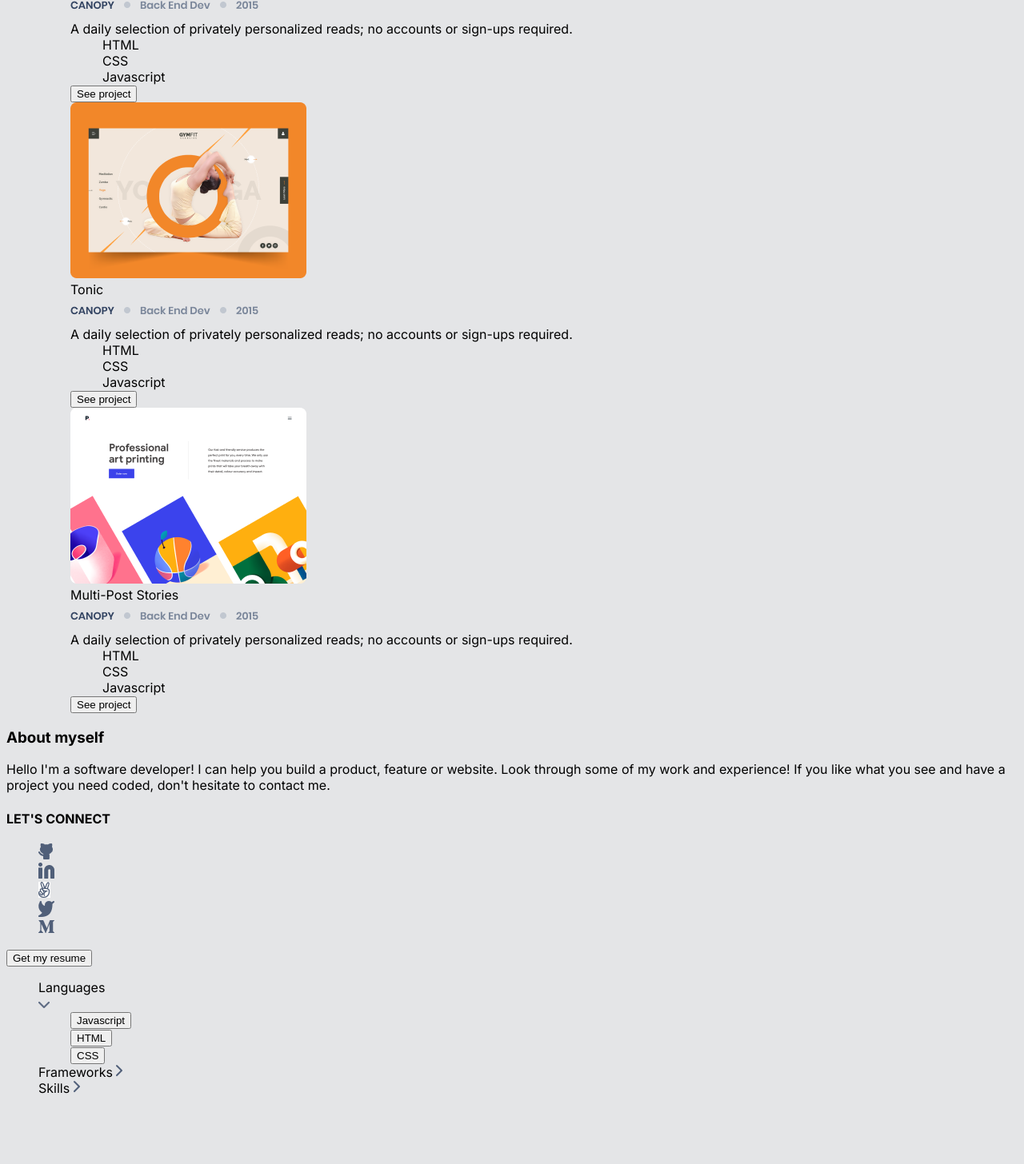
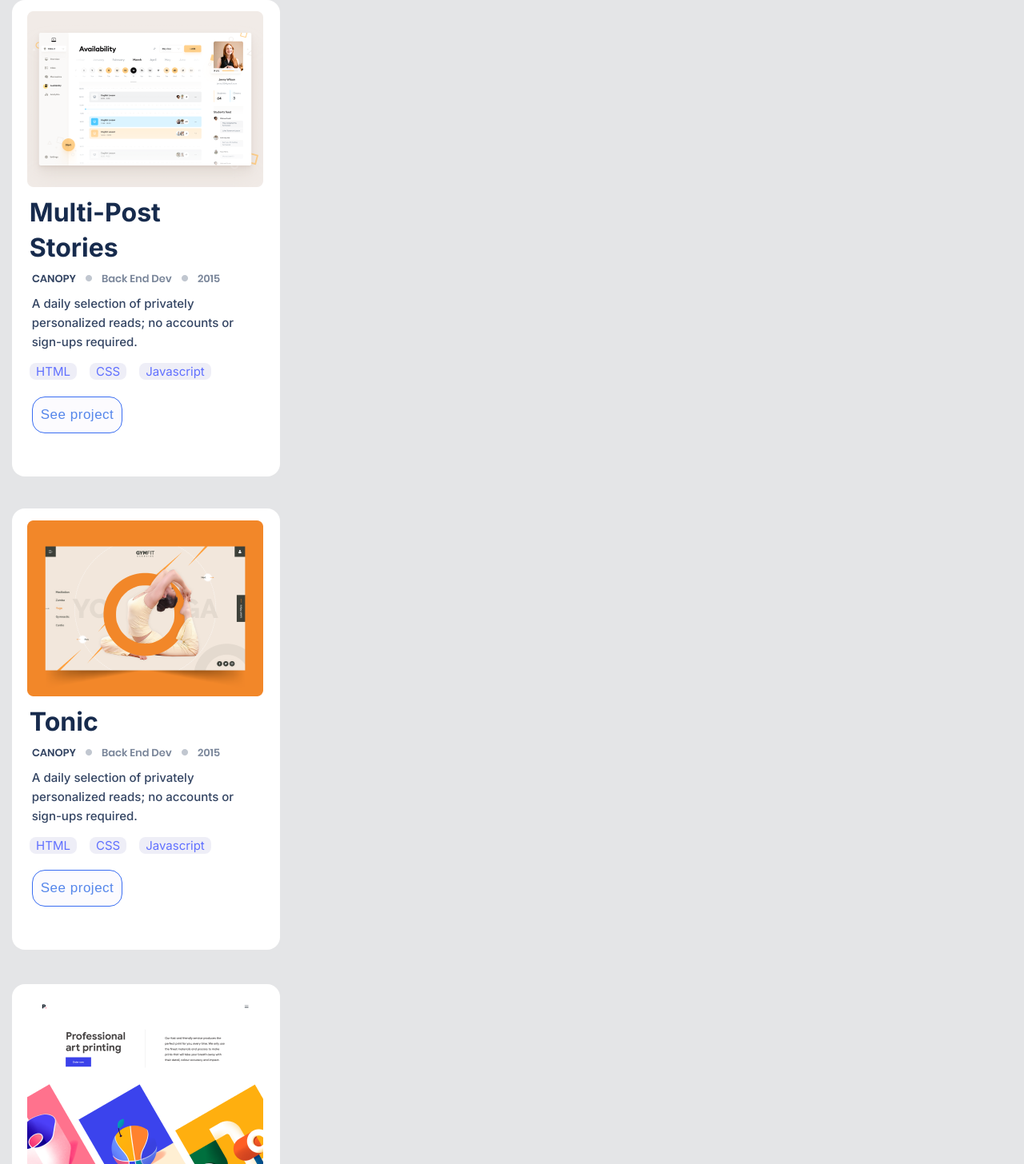
Before and after one commit to denigit5/Portfolio, a website: page index.html in a window 1280 px wide. Shown: the part 1344-2800 px from the top of the page at 80% size. Drawn offline with nearby package versions, Linux system fonts and the light colour scheme.

Commit message:
Add style.css file

```diff
--- a/style.css
+++ b/style.css
@@ -96,3 +96,258 @@ body {
   list-style: none;
   margin-top: 0.5%;
 }
+
+#works {
+  display: grid;
+  flex-direction: column;
+  justify-content: space-between;
+  align-items: center;
+  column-gap: 5px;
+  list-style: none;
+}
+
+.container1 {
+  background: white;
+  height: 552px;
+  width: 100%;
+  border-radius: 16px;
+  margin-top: 12%;
+  margin-left: -10%;
+}
+
+.container2 {
+  background: white;
+  height: 596px;
+  width: 100%;
+  border-radius: 16px;
+  margin-top: 13%;
+  margin-left: -10%;
+}
+
+.works-pic {
+  margin-top: 5%;
+  margin-left: -7%;
+}
+
+.works-heading {
+  font-size: 32px;
+  font-weight: 700;
+  line-height: 44px;
+  letter-spacing: 0;
+  text-align: left;
+  color: rgba(23, 43, 77, 1);
+  margin-left: -6%;
+  padding-top: 2%;
+  width: 200px;
+}
+
+.works-paragraph {
+  font-size: 15px;
+  font-weight: 500;
+  line-height: 24px;
+  letter-spacing: 0;
+  text-align: left;
+  height: 76px;
+  max-width: 280px;
+  top: 92px;
+  margin-left: -5%;
+  color: rgba(52, 69, 99, 1);
+}
+
+.canopy {
+  margin-left: -5%;
+}
+
+.languages {
+  display: flex;
+  gap: 1rem;
+  margin-top: 10px;
+  margin-left: -3px;
+}
+
+.languages li {
+  padding: 1px 8px;
+  background: #eeeef7;
+  font-size: 15px;
+  border-radius: 8px;
+  border: 0;
+  color: rgba(96, 112, 255, 1);
+}
+
+.languages li:nth-child(1) {
+  margin-left: -3.4rem;
+}
+
+button {
+  margin-left: -5%;
+  margin-top: 7%;
+  background-color: #fcfbfe;
+  padding: 10px;
+  border: 1px solid rgba(57, 109, 242, 1);
+  border-radius: 16px;
+  color: rgb(86, 135, 235);
+  font-size: 17px;
+  font-weight: 500;
+  line-height: 24px;
+  letter-spacing: 0.03em;
+}
+
+button:hover {
+  background-color: #7f8cff;
+  color: #dfe1e6;
+}
+
+#about-self {
+  background-image: url(Assets/files/about\ myself\ -\ background-\ shape-\ desktop.jpg);
+  border-top-right-radius: 40px;
+  margin-left: -0.5rem;
+  margin-top: 6rem;
+  position: absolute;
+  height: 1263px;
+}
+
+.aboutself-heading {
+  font-size: 40px;
+  font-weight: 700;
+  line-height: 52px;
+  letter-spacing: 0;
+  text-align: left;
+  color: rgba(23, 43, 77, 1);
+  padding-top: 6.2rem;
+  margin-left: 5%;
+}
+
+.aboutself-paragragh {
+  font-size: 16px;
+  font-weight: 400;
+  line-height: 24px;
+  letter-spacing: 0;
+  color: rgba(52, 69, 99, 1);
+  margin-left: 5%;
+  margin-top: -8%;
+  height: 147px;
+  max-width: 82%;
+}
+
+.connect2 {
+  color: #7f8cff;
+  font-weight: 500;
+  font-size: 16px;
+  line-height: 24px;
+  margin-left: 6%;
+}
+
+.connect2:hover {
+  background-color: #7f8cff;
+  color: #dfe1e6;
+}
+
+#social-icons {
+  display: flex;
+  gap: 15px;
+  margin-left: -0.6rem;
+}
+
+.resume {
+  margin-left: 1.5rem;
+  margin-top: -1px;
+  padding: 10px;
+  height: 40px;
+  border-radius: 8px;
+}
+
+.languages1 {
+  font-weight: 500;
+  font-size: 20px;
+  line-height: 24px;
+  letter-spacing: 0;
+  color: rgb(18, 17, 17);
+  padding-top: 2rem;
+}
+
+.arrow {
+  position: absolute;
+  left: 18rem;
+  right: 25%;
+  top: 43%;
+  bottom: 37.5%;
+}
+
+.tag {
+  margin-top: 10%;
+  display: flex;
+  flex-direction: column;
+  align-items: center;
+  padding: 16px;
+  width: 303px;
+  height: 66.72px;
+  background-image: url(Assets/files/Ellipse\ 2.jpg.png);
+  background-position: 2%;
+  background-color: #f7f7f9;
+  background-repeat: no-repeat;
+  border-radius: 8px;
+  border: 0;
+  color: #253858;
+  margin-left: -3.5rem;
+  font-size: 17px;
+  font-weight: 550;
+  line-height: 24px;
+  letter-spacing: 0.03em;
+  padding-right: 3rem;
+}
+
+.tag2 {
+  background-image: url(Assets/files/HTML.png);
+  padding-right: 6rem;
+}
+
+.tag3 {
+  background-image: url(Assets/Ellipse\ 1.jpg);
+  padding-right: 7rem;
+}
+
+.tag:hover {
+  background-color: rgb(203, 203, 205);
+}
+
+.works {
+  list-style: none;
+  padding-top: 2rem;
+}
+
+.frameworks {
+  font-size: 20px;
+  font-weight: 500;
+  line-height: 24px;
+  letter-spacing: 0;
+  text-align: left;
+  color: rgba(0, 0, 0, 1);
+  margin-left: 5%;
+}
+
+.arrow1 {
+  padding-left: 8.5rem;
+}
+
+.skills {
+  font-size: 20px;
+  font-weight: 500;
+  line-height: 24px;
+  letter-spacing: 0;
+  text-align: left;
+  color: rgb(23, 22, 22);
+  margin-left: 5%;
+  margin-top: 10%;
+}
+
+.arrow2 {
+  padding-left: 13rem;
+}
+
+.divider {
+  height: 1px;
+  width: 327px;
+  margin-top: 7%;
+  margin-left: -5%;
+  background-color: #dfe1e6;
+}
```
